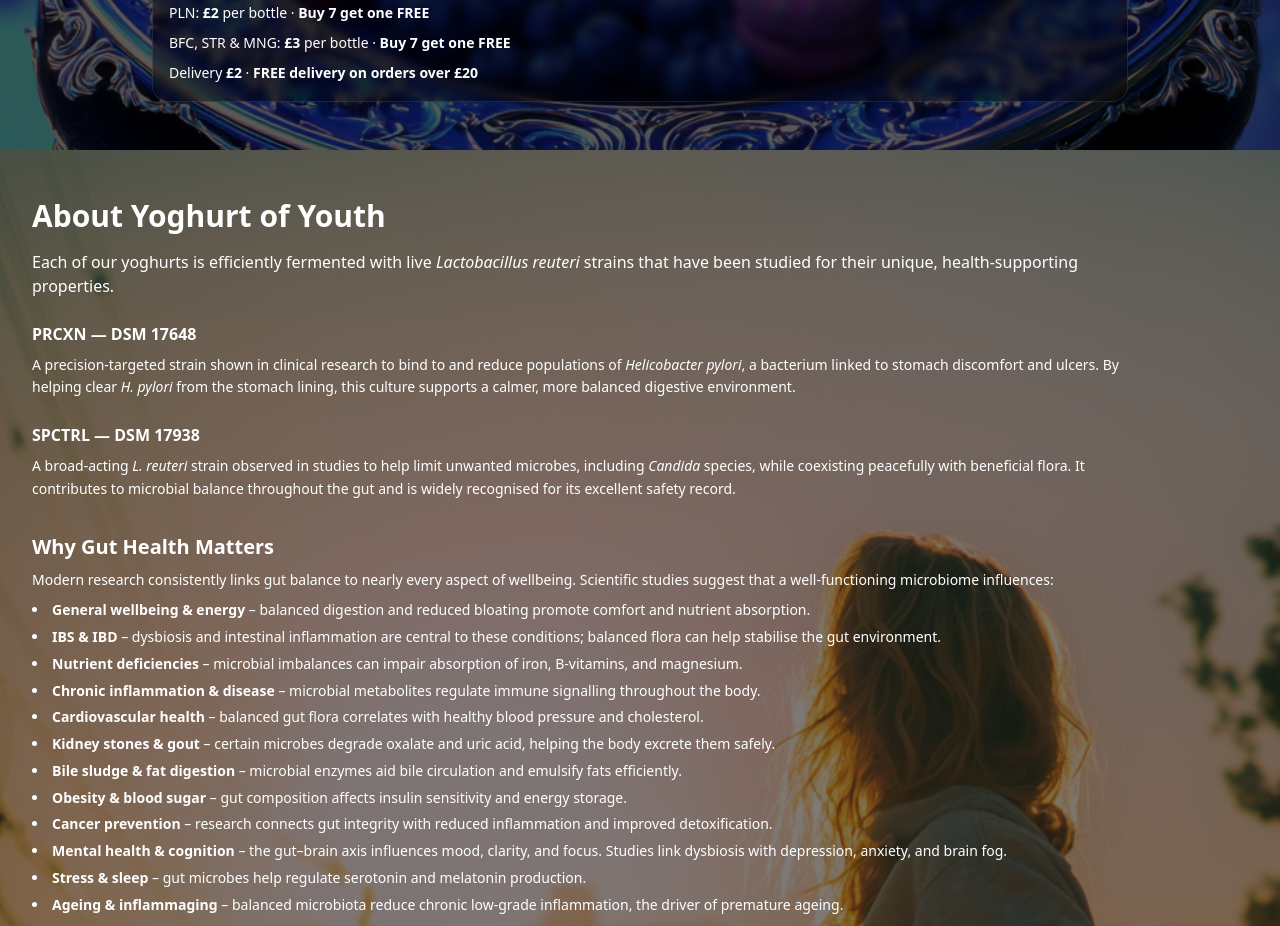
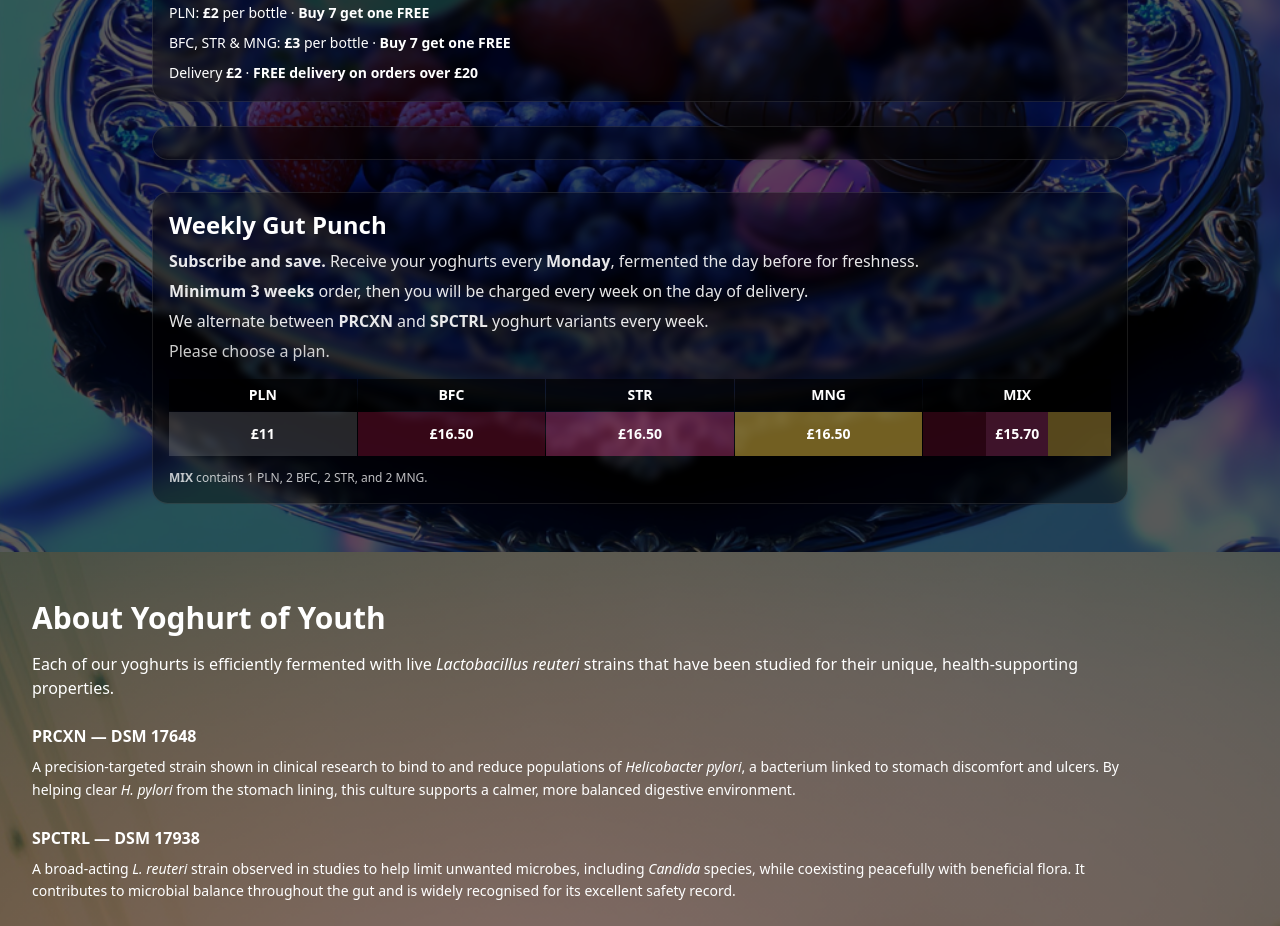
Before and after one commit to ZainAkuji/Yoghurt-of-Youth, a React (Vite) app: page / in a window 1280 px wide. Shown: the part 1600-2526 px from the top of the page. Built offline with nearby package versions, Linux system fonts and the light colour scheme.

Commit message:
Update App.tsx

```diff
--- a/src/App.tsx
+++ b/src/App.tsx
@@ -920,6 +920,76 @@ export default function App(){
                     </p>
                   </div>
                 </div>
+
+                {/* Existing flavour selection panel */}
+                <div className="mt-6 bg-black/40 rounded-2xl border border-white/10 p-3 sm:p-4 backdrop-blur-sm">
+                  {/* ... your existing table + pricing/badges ... */}
+                </div>
+
+                {/* ===================== */}
+                {/* Weekly Gut Punch */}
+                {/* ===================== */}
+                <div className="mt-8 bg-black/40 rounded-2xl border border-white/10 p-3 sm:p-4 backdrop-blur-sm">
+                  <h3 className="text-xl sm:text-2xl font-bold mb-2">Weekly Gut Punch</h3>
+
+                  <div className="text-sm sm:text-base text-white/90 max-w-3xl space-y-1.5">
+                    <p><strong>Subscribe and save.</strong> Receive your yoghurts every <strong>Monday</strong>, fermented the day before for freshness.</p>
+                    <p><strong>Minimum 3 weeks</strong> order, then you will be charged every week on the day of delivery.</p>
+                    <p>We alternate between <strong>PRCXN</strong> and <strong>SPCTRL</strong> yoghurt variants every week.</p>
+                    <p className="text-white/80">Please choose a plan.</p>
+                  </div>
+
+                  {/* Plans table */}
+                  <div className="mt-4">
+                    <div className="grid grid-cols-2 sm:grid-cols-5 gap-px text-sm text-white">
+                      {[
+                        { key: "PLN", label: "PLN", price: "£11", bg: "bg-white/15" },
+                        { key: "BFC", label: "BFC", price: "£16.50", bg: "bg-rose-900/40" },
+                        { key: "STR", label: "STR", price: "£16.50", bg: "bg-pink-500/35" },
+                        { key: "MNG", label: "MNG", price: "£16.50", bg: "bg-amber-300/45" },
+                        { key: "MIX", label: "MIX", price: "£15.70", bg: "MIX_STRIPES" },
+                      ].map((p) => {
+                        const isMix = p.bg === "MIX_STRIPES";
+
+                        return (
+                          <div key={p.key} className="grid grid-rows-[auto,auto] gap-px">
+                            {/* header cell */}
+                            <div className="bg-black/70 px-2 py-1.5 font-semibold text-center">
+                              {p.label}
+                            </div>
+
+                            {/* price cell */}
+                            <div
+                              className={cn(
+                                "relative px-2 py-3 flex items-center justify-center font-semibold",
+                                !isMix && p.bg
+                              )}
+                            >
+                              {/* MIX: 3 vertical stripes */}
+                              {isMix && (
+                                <div className="absolute inset-0 grid grid-cols-3">
+                                  <div className="bg-rose-900/40" />
+                                  <div className="bg-pink-500/35" />
+                                  <div className="bg-amber-300/45" />
+                                </div>
+                              )}
+
+                              {/* darken slightly so text reads well on MIX */}
+                              {isMix && <div className="absolute inset-0 bg-black/25" />}
+
+                              <span className="relative z-10">{p.price}</span>
+                            </div>
+                          </div>
+                        );
+                      })}
+                    </div>
+
+                    <p className="mt-3 text-xs text-white/75 leading-relaxed">
+                      <strong>MIX</strong> contains 1 PLN, 2 BFC, 2 STR, and 2 MNG.
+                    </p>
+                  </div>
+                </div>
+
               </>
             );
           })()}
```
